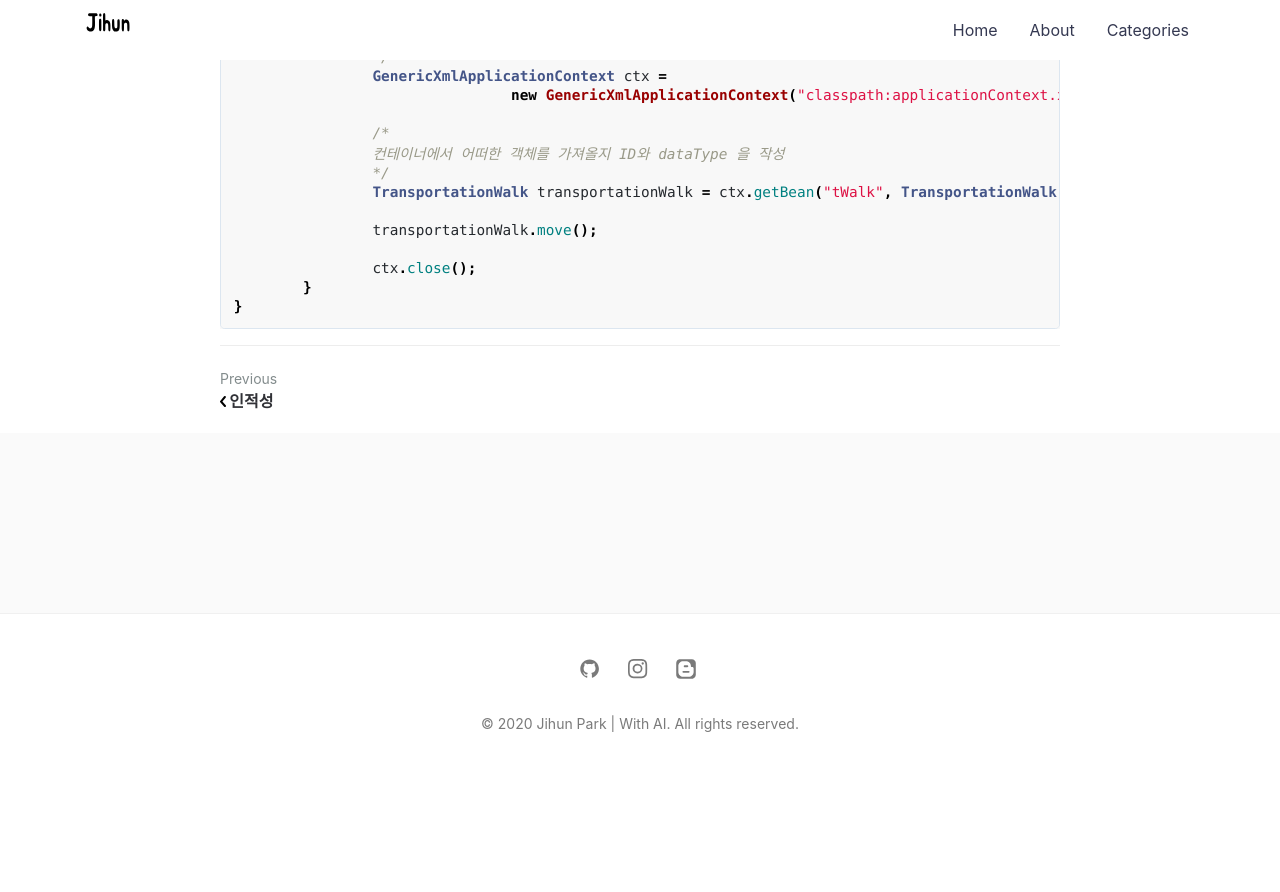
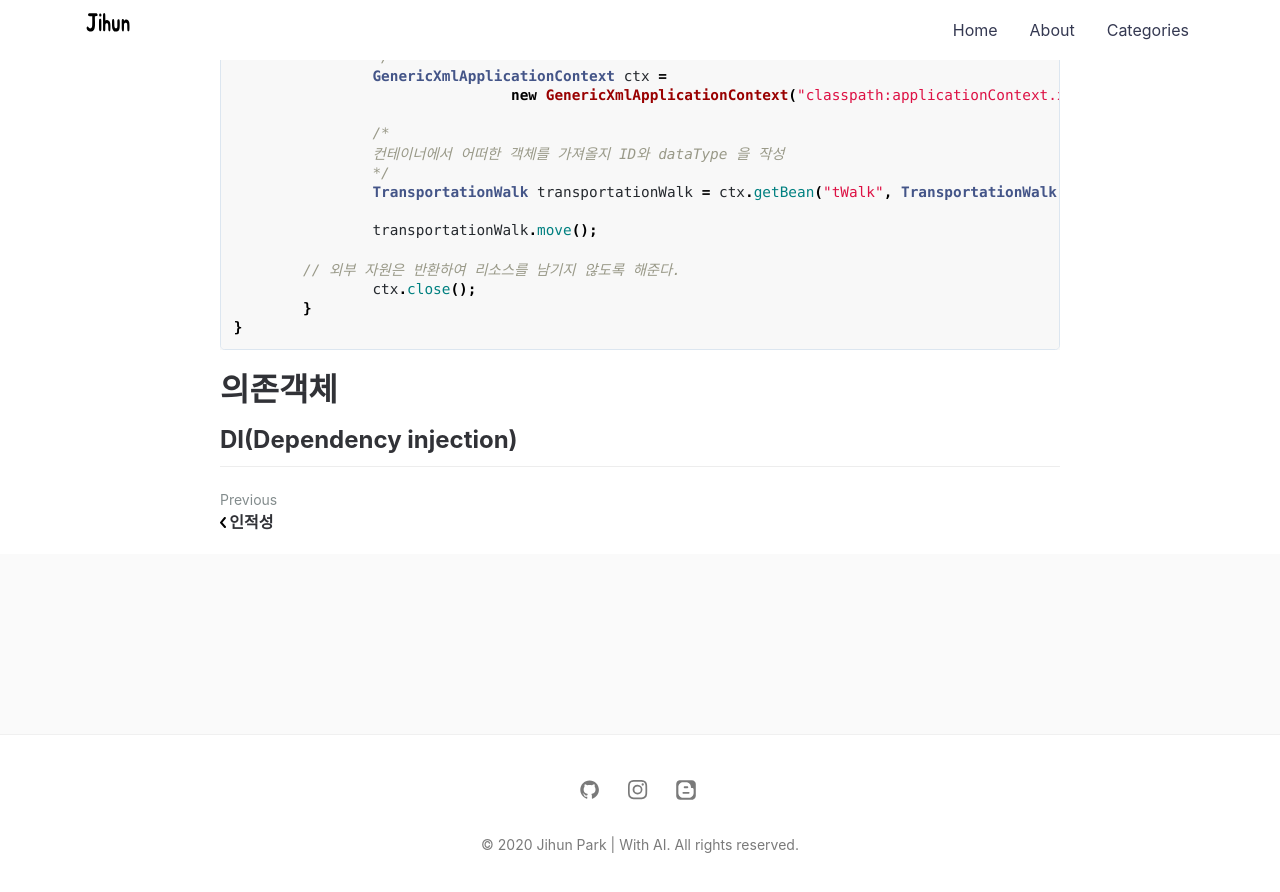
Before and after one commit to jihunparkme/jihunparkme.github.io, a Jekyll site: the page built from _posts/2020-06-24-Spring-Framework.md, in a window 1280 px wide and 900 px high, scrolled down 2439 px. Shown: the top 892 px of the window. Built offline with Jekyll 4.4.1, drawn with Linux system fonts in a browser that asks for light colours; comment, search, counter and statistics services are not loaded; before the commit the page ends 3218 px from its top, so only the background shows below that.

Commit message:
Edit: add coments

````diff
--- a/_posts/2020-06-24-Spring-Framework.md
+++ b/_posts/2020-06-24-Spring-Framework.md
@@ -102,7 +102,12 @@ public class MainClass {
 
 		transportationWalk.move();
 
+        // 외부 자원은 반환하여 리소스를 남기지 않도록 해준다.
 		ctx.close();
 	}
 }
 ```
+
+# 의존객체
+
+## DI(Dependency injection)
````
